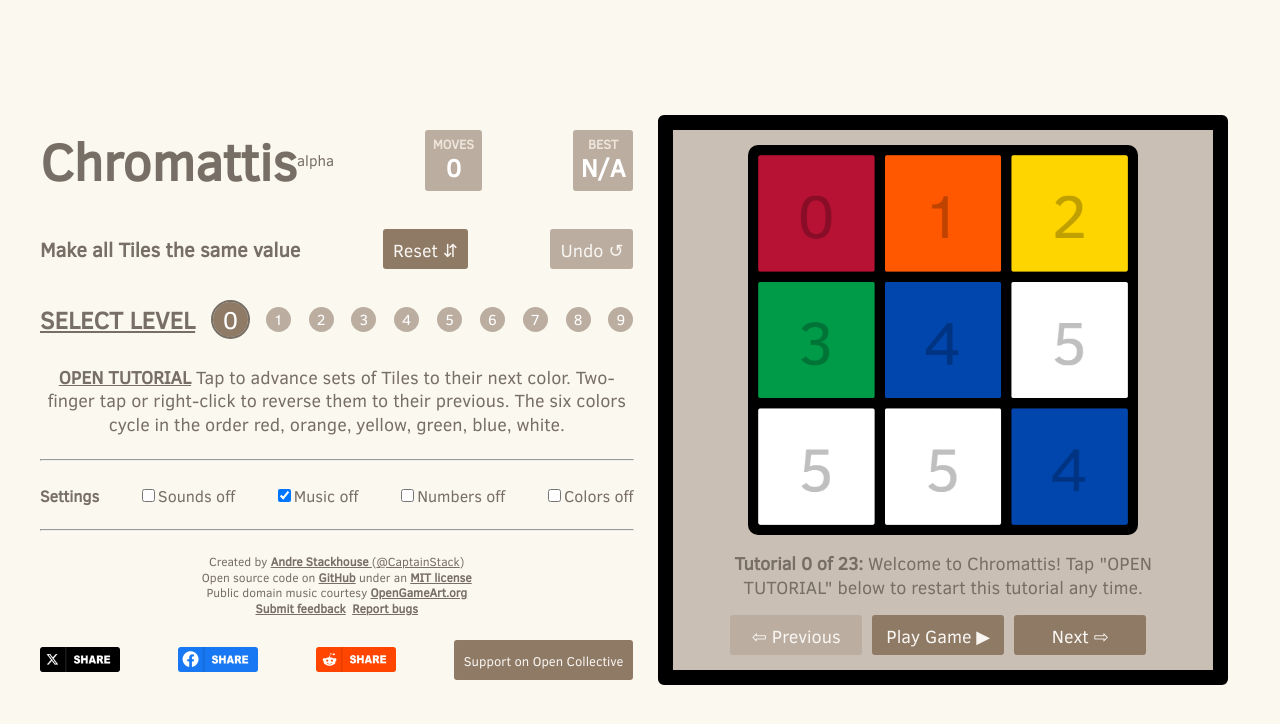
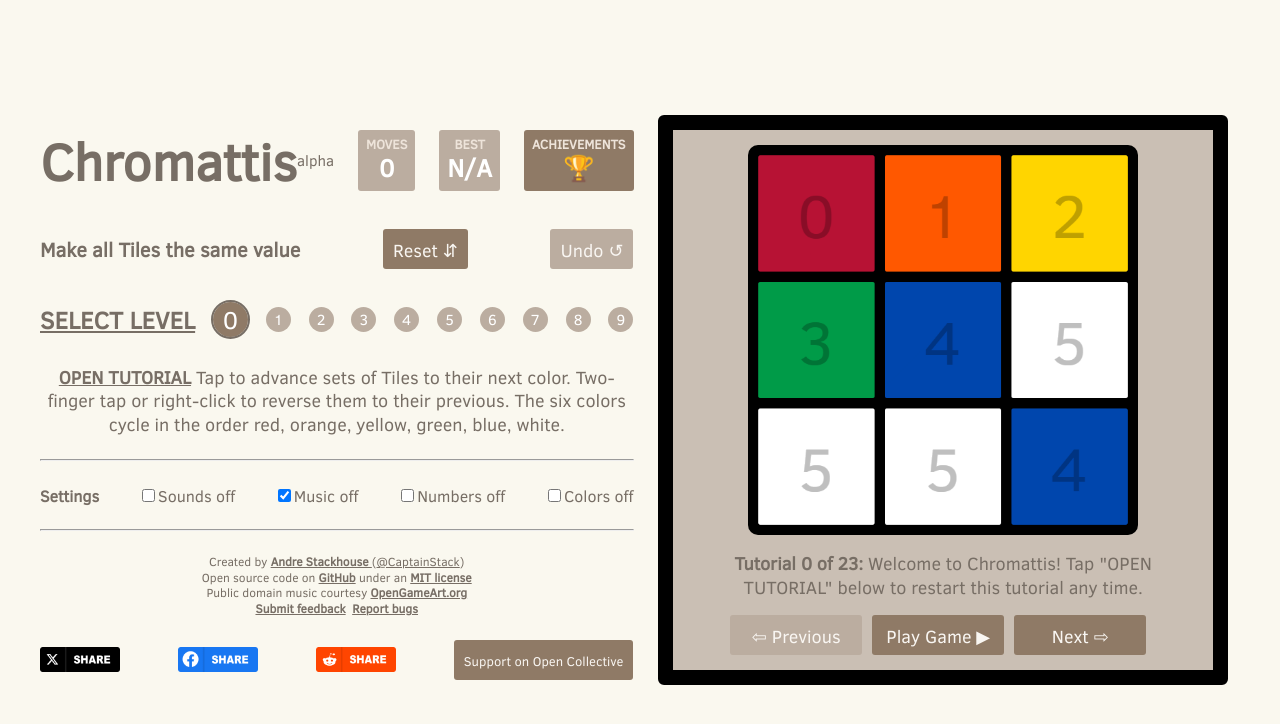
Before and after one commit to CaptainStack/chromattis, a React (Create React App) app: page / in a window 1280 px wide. Shown: the top 724 px of the page. Built offline with nearby package versions, Linux system fonts and the light colour scheme.

Commit message:
Add basic achievements functionality

```diff
--- a/src/actions.js
+++ b/src/actions.js
@@ -181,6 +181,13 @@ export const undo_move = state => {
   return state;
 }
 
+export const toggle_achievements = state => {
+  if (!state.mute_audio) DownClickSound.play();
+  state.current_display = state.current_display === 'achievements' ? 'game' : 'achievements';
+  state.last_action = 'nav';
+  return state;
+}
+
 export const toggle_tutorial = state => {
   if (!state.mute_audio) DownClickSound.play();
   state.current_display = state.current_display === 'tutorial' ? 'game' : 'tutorial';
@@ -213,6 +220,7 @@ export const toggle_mute_music = state => {
   GameMusic.volume = 0.5;
   state.mute_music ? GameMusic.pause() : GameMusic.play();
   state.last_action = 'settings';
+  state.music_enabled_once = true;
   return state;
 }
 
--- /dev/null
+++ b/src/components/Achievements.jsx
@@ -0,0 +1,21 @@
+import '../styles/Achievements.css';
+
+export const Achievements = ({state, achievements}) => {
+  let achievement_labels = achievements.map(achievement =>
+    <li key={achievement.id} style={{fontWeight: achievement.condition(state) ? 'bold' : null}}>
+      {achievement.condition(state) ? '✓' : '✕'} {achievement.text}
+    </li>
+  );
+
+  return(
+    <div className={`Achievements`} style={{display: state.current_display === 'achievements' ? null : 'none'}}>
+      <h1>Achievements 🏆</h1>
+      <p>You have completed {achievements.filter(achievement => achievement.condition(state) === true).length} of {achievements.length} achievements</p>
+      <ul>
+        {achievement_labels}
+      </ul>
+    </div>
+  )
+}
+
+export default Achievements;
--- a/src/components/App.jsx
+++ b/src/components/App.jsx
@@ -2,6 +2,7 @@ import { useEffect } from 'react';
 import '../styles/App.css';
 import { Game } from './Game';
 import { VictoryModal } from './VictoryModal';
+import { Achievements } from './Achievements';
 import { Tutorial } from './Tutorial';
 import { LevelNavBar } from './LevelNavBar';
 import { LevelNavMenu } from './LevelNavMenu';
@@ -11,7 +12,7 @@ import {
   hideColorsButtonClicked, toggleHideTooltips, nullLastActionOnInitialPageLoad,
   rightArrowKeyPressed, leftArrowKeyPressed, enterKeyPressed,
   backspaceKeyPressed, escapeKeyPressed, upArrowKeyPressed,
-  downArrowKeyPressed,
+  downArrowKeyPressed, achievementsButtonClicked
 } from '../events';
 
 let track1 = `${process.env.PUBLIC_URL}/audio/song17.ogg`;
@@ -99,6 +100,7 @@ export const App = ({state}) => {
         case 'r': newGameButtonClicked(); break;
         case 't': tutorialButtonClicked(); break;
         case 'u': undoButtonClicked(); break;
+        case 'a': achievementsButtonClicked(); break;
         case 'm': document.getElementById('music_toggle').click(); break;
         case 's': document.getElementById('sound_toggle').click(); break;
         case 'n': document.getElementById('numbers_toggle').click(); break;
@@ -214,6 +216,10 @@ export const App = ({state}) => {
               <h3>BEST</h3>
               <p>{current_level.best_score}</p>
             </div>
+            <div className='score-container achievements' onClick={achievementsButtonClicked}>
+              <h3>ACHIEVEMENTS</h3>
+              <p>🏆</p>
+            </div>
           </div>
 
           <div className='row'>
@@ -228,8 +234,9 @@ export const App = ({state}) => {
 
         <div className='second'>
           <div className='row' id='game-row'>
-            <Game hide_tooltips={state.hide_tooltips} show_game={state.current_display === 'game' && !current_level.in_winning_state()} hide_numbers={state.hide_numbers} hide_colors={state.hide_colors} tiles={current_level.board} game_in_progress={!current_level.in_winning_state()} current_moves={current_level.moves} current_level={current_level}/>
+            <Game hide_tooltips={state.hide_tooltips} hide_numbers={state.hide_numbers} hide_colors={state.hide_colors} tiles={current_level.board} game_in_progress={!current_level.in_winning_state()} current_moves={current_level.moves} current_level={current_level}/>
             <VictoryModal mute_audio={state.mute_audio} victory_audio={VictorySound} last_action={state.last_action} show_victory={state.current_display === 'game' && current_level.in_winning_state()} current_moves={ current_level.moves } current_level_index={ state.game.current_level_index } best_score={current_level.best_score} total_levels={state.game.levels.length} />
+            <Achievements state={state} achievements={state.achievements} show_achievements={state.current_display === 'achievements'}/>
             <Tutorial show_tutorial={state.current_display === 'tutorial'} tutorial={ state.tutorial }/>
             <LevelNavMenu hide_tooltips={state.hide_tooltips} page={state.level_nav_page} show_level_nav={state.current_display === 'nav'} levels={state.game.levels} current_level_index={state.game.current_level_index} highest_unlocked_level={state.game.highest_unlocked_level()}/>
           </div>
--- a/src/events.js
+++ b/src/events.js
@@ -140,6 +140,7 @@ export const undoButtonClicked = () => store.dispatch({ type: 'UNDO_MOVE' });
 export const nextTutorialButtonClicked = () => store.dispatch({ type: 'NEXT_TUTORIAL' });
 export const previousTutorialButtonClicked = () => store.dispatch({ type: 'PREVIOUS_TUTORIAL' });
 export const tutorialButtonClicked = () => store.dispatch({ type: 'TOGGLE_TUTORIAL' });
+export const achievementsButtonClicked = () => store.dispatch({ type: 'TOGGLE_ACHIEVEMENTS' });
 export const muteSoundButtonClicked = () => store.dispatch({ type: 'TOGGLE_MUTE_SOUND' });
 export const muteMusicButtonClicked = () => store.dispatch({ type: 'TOGGLE_MUTE_MUSIC' });
 export const hideNumbersButtonClicked = () => store.dispatch({ type: 'TOGGLE_HIDE_NUMBERS' });
--- a/src/initial_state.js
+++ b/src/initial_state.js
@@ -29,17 +29,6 @@ let highest_unlocked_level =
 let device_is_pwa = window.matchMedia('(display-mode: standalone)').matches ? true : false;
 let persisted_state = device_is_pwa ? localStorage.getItem('gamestate_pwa') : localStorage.getItem('gamestate_browser');
 
-// Rebuild the redux state by parsing the JSON string in localStorage
-if (persisted_state) {
-  persisted_state = JSON.parse(persisted_state);
-  persisted_state.game.current_level = current_level;
-  persisted_state.game.highest_unlocked_level = highest_unlocked_level;
-  persisted_state.mute_music = true;
-
-  for (let level of persisted_state.game.levels) {
-    level.in_winning_state = in_winning_state;
-  }
-}
 
 const Tile = (id, target_tiles, current_color, will_change, preview) => ({id: id, target_tiles: target_tiles, current_color: current_color, will_change: will_change, preview: preview});
 const Level = (board, id) => ({
@@ -77,6 +66,7 @@ let default_content =
   hide_colors: false,
   hide_tooltips: false,
   last_action: null,
+  music_enabled_once: false,
   game: {
     levels: [
       Level([
@@ -244,6 +234,64 @@ let default_content =
     current_level_index: 0,
     current_level: current_level,
     highest_unlocked_level: highest_unlocked_level,
+  },
+  achievements: [
+    {
+      id: '9a3c75b1-4d4176-83dc-ca53a6220072',
+      text: 'Solve your first puzzle',
+      condition: state => state.game.highest_unlocked_level() > 0,
+    },
+    {
+      id: '9a3c75b1-4d4176-83dc-ca53a6220073',
+      text: 'Turn music on',
+      condition: state => state.music_enabled_once,
+    },
+    // {
+    //   id: '9a3c75b1-4d4176-83dc-ca53a6220075',
+    //   text: 'Solve a puzzle using only reverse presses',
+    //   condition: () => false,
+    // },
+    // {
+    //   id: '9a3c75b1-4d4176-83dc-ca53a6220077',
+    //   text: 'Solve a puzzle with numbers turned off',
+    //   condition: () => false,
+    // },
+    // {
+    //   id: '9a3c75b1-4d4176-83dc-ca53a6220078',
+    //   text: 'Solve a puzzle with colors turned off',
+    //   condition: () => false,
+    // },
+    // {
+    //   id: '9a3c75b1-4d4176-83dc-ca53a6220079',
+    //   text: 'Solve a puzzle with numbers and colors turned off',
+    //   condition: () => false,
+    // },
+    // {
+    //   id: '9a3c75b1-4d4176-83dc-ca53a6220076',
+    //   text: 'Solve a puzzle using the command line',
+    //   condition: () => false,
+    // },
+    // Solve a puzzle in two moves
+    // Solve a puzzle using the keyboard
+    // Solve a puzzle on mobile
+    {
+      id: '9a3c75b1-4d4176-83dc-ca53a6220074',
+      text: 'Solve every puzzle',
+      condition: state => state.game.highest_unlocked_level() === state.game.levels.length,
+    },
+  ],
+}
+
+// Rebuild the redux state by parsing the JSON string in localStorage
+if (persisted_state) {
+  persisted_state = JSON.parse(persisted_state);
+  persisted_state.game.current_level = current_level;
+  persisted_state.game.highest_unlocked_level = highest_unlocked_level;
+  persisted_state.mute_music = true;
+  persisted_state.achievements = default_content.achievements;
+
+  for (let level of persisted_state.game.levels) {
+    level.in_winning_state = in_winning_state;
   }
 }
 
--- a/src/reducer.js
+++ b/src/reducer.js
@@ -5,8 +5,7 @@ import {
   toggle_tutorial, next_tutorial, previous_tutorial, toggle_mute_audio,
   toggle_mute_music, toggle_hide_numbers, toggle_hide_colors,
   next_level_nav_page, previous_level_nav_page, toggle_level_nav_menu,
-  toggle_hide_tooltips, null_last_action,
-  select_tile,
+  toggle_hide_tooltips, null_last_action, select_tile, toggle_achievements,
  } from './actions';
 
 export default function reducer(state = INITIAL_STATE, action) {
@@ -29,6 +28,8 @@ export default function reducer(state = INITIAL_STATE, action) {
       return undo_move(state, action.tile);
     case 'TOGGLE_TUTORIAL':
       return toggle_tutorial(state);
+    case 'TOGGLE_ACHIEVEMENTS':
+      return toggle_achievements(state);
     case 'NEXT_TUTORIAL':
       return next_tutorial(state);
     case 'PREVIOUS_TUTORIAL':
--- /dev/null
+++ b/src/styles/Achievements.css
@@ -0,0 +1,18 @@
+.Achievements {
+  background: #cabfb4;
+  width: 540px;
+  height: 540px;
+  border: 15px solid black;
+  display: flex;
+  flex-wrap: wrap;
+  flex-direction: column;
+  justify-content: space-evenly;
+  align-items: center;
+  border-radius: 6px;
+  position: absolute;
+  ul {
+    display: flex;
+    flex-direction: column;
+    align-items: flex-start;
+  }
+}
--- a/src/styles/App.css
+++ b/src/styles/App.css
@@ -99,6 +99,11 @@ p {
   font-weight: bold;
 }
 
+.score-container.achievements {
+  cursor: pointer;
+  background-color: #8f7a66;
+}
+
 .score-container h3 {
   width: 100%;
   top: 8px;
```
